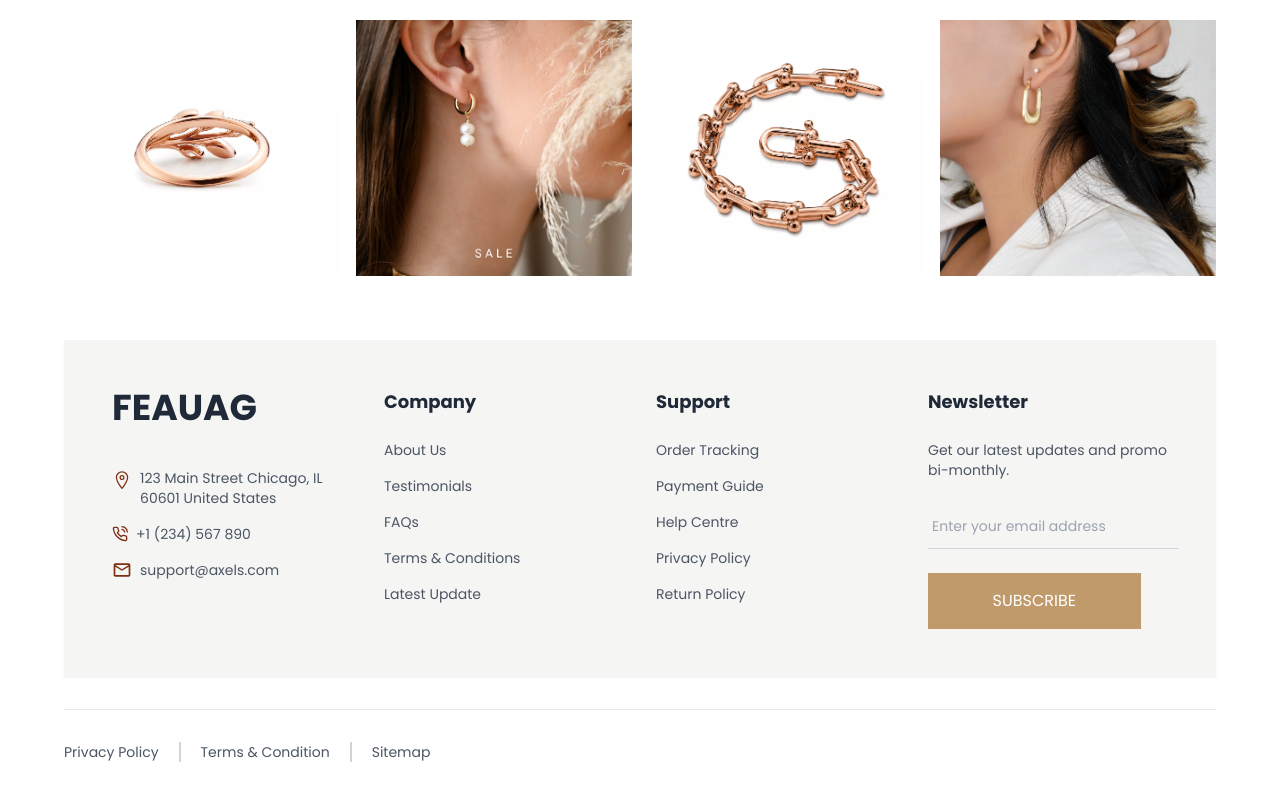
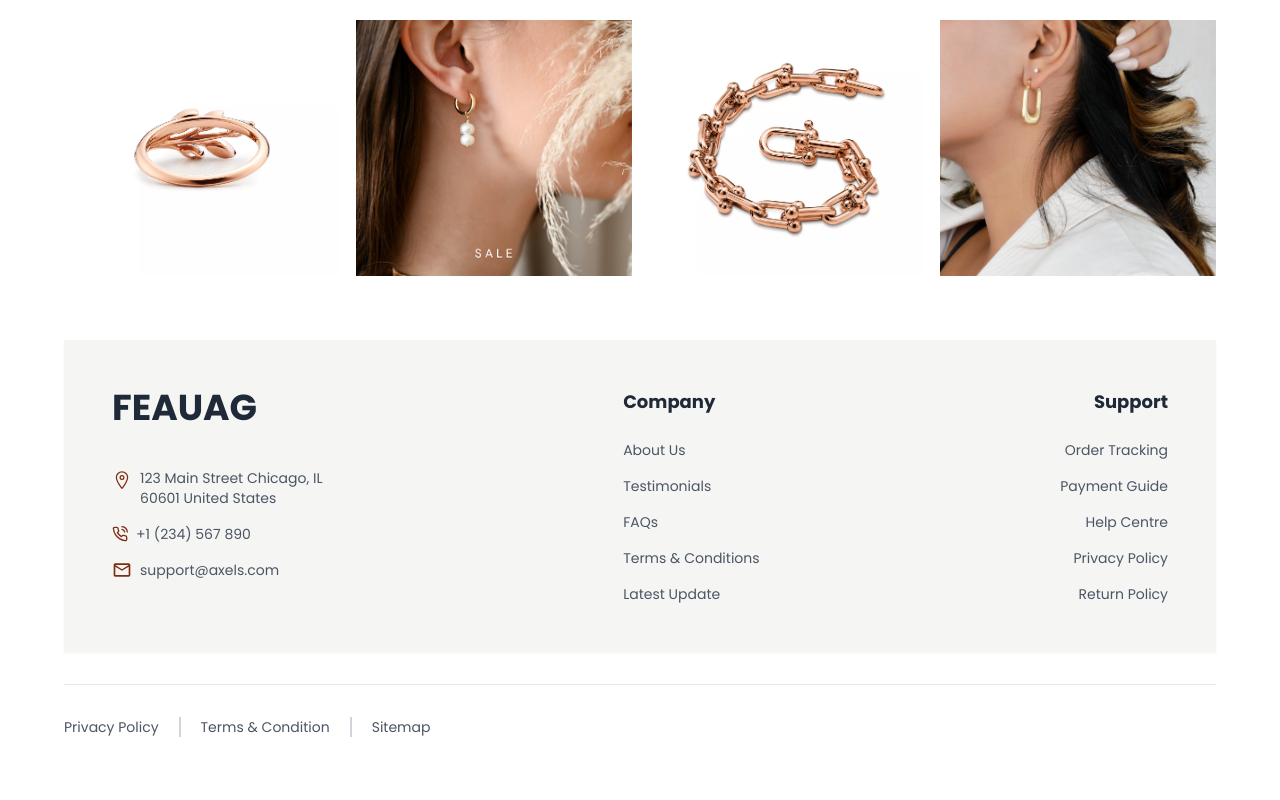
Before and after one commit to devifai-2026/Feaug_Ecomm_Client, a React (Vite) app: page / in a window 1280 px wide. Shown: the part 5422-6222 px from the top of the page. Built offline with nearby package versions, Linux system fonts and the light colour scheme; no server answers; a web font is replaced by a local one; what @react-pdf/renderer would draw is missing.

Commit message:
remove the newsletter section from footer

```diff
--- a/src/Component/Home/Footer.jsx
+++ b/src/Component/Home/Footer.jsx
@@ -15,14 +15,14 @@ const Footer = () => {
                 : 'text-gray-800'
         }`}>
             {/* Main Footer Content */}
-            <div className={`grid grid-cols-1 md:grid-cols-2 lg:grid-cols-4 justify-between gap-6 lg:gap-8 p-8 sm:p-10 lg:p-12 ${
+            <div className={`flex flex-col md:grid md:grid-cols-2 lg:flex lg:flex-row lg:justify-between gap-8 lg:gap-12 p-8 sm:p-10 lg:p-12 ${
                 isProductDetailsPage
                     ? 'bg-gray-900 border-gray-800'
                     : 'bg-stone-100 border-gray-200'
             }  shadow-sm`}>
 
                 {/* Contact Info Section */}
-                <div className="w-full lg:w-auto lg:flex-1 min-w-[250px] text-center sm:text-left">
+                <div className="w-full lg:w-auto lg:max-w-xs text-center sm:text-left">
                     <div className={`text-3xl md:text-4xl font-bold mb-8 sm:mb-10 ${
                         isProductDetailsPage
                             ? 'text-white'
@@ -69,7 +69,7 @@ const Footer = () => {
                 </div>
 
                 {/* Company Links */}
-                <div className="w-full lg:w-auto lg:flex-1 min-w-[150px] text-center sm:text-left">
+                <div className="w-full lg:w-auto text-center sm:text-left">
                     <div className={`text-base sm:text-lg font-bold mb-4 sm:mb-6 ${
                         isProductDetailsPage
                             ? 'text-white'
@@ -105,7 +105,7 @@ const Footer = () => {
                 </div>
 
                 {/* Support Links */}
-                <div className="w-full lg:w-auto lg:flex-1 min-w-[150px] text-center sm:text-left">
+                <div className="w-full lg:w-auto text-center sm:text-left lg:text-right">
                     <div className={`text-base sm:text-lg font-bold mb-4 sm:mb-6 ${
                         isProductDetailsPage
                             ? 'text-white'
@@ -117,7 +117,7 @@ const Footer = () => {
                         isProductDetailsPage
                             ? 'text-gray-300 hover:text-white'
                             : 'text-gray-600 hover:text-gray-800'
-                    }`}>
+                    } lg:items-end`}>
                         <div className='group text-xs sm:text-sm cursor-pointer transition-all duration-300 hover:scale-105'>
                             Order Tracking
                         </div>
@@ -142,41 +142,7 @@ const Footer = () => {
                     </div>
                 </div>
 
-                {/* Newsletter Section */}
-                <div className="w-full lg:w-auto lg:flex-1 min-w-[250px] text-center sm:text-left">
-                    <div className={`text-base sm:text-lg font-bold mb-4 sm:mb-6 ${
-                        isProductDetailsPage
-                            ? 'text-white'
-                            : 'text-gray-800'
-                    }`}>
-                        Newsletter
-                    </div>
-                    <div className={`mb-4 sm:mb-6 text-xs sm:text-sm ${
-                        isProductDetailsPage
-                            ? 'text-gray-300'
-                            : 'text-gray-600'
-                    }`}>
-                        Get our latest updates and promo bi-monthly.
-                    </div>
-                    <input
-                        type="email"
-                        placeholder="Enter your email address"
-                        className={`w-full max-w-xs mx-auto md:mx-0 border-b bg-transparent px-1 py-3 placeholder-gray-400 focus:outline-none text-xs sm:text-sm transition-all duration-300 hover:scale-105 focus:scale-105 ${
-                            isProductDetailsPage
-                                ? 'border-gray-600 text-white focus:border-white placeholder-gray-500'
-                                : 'border-gray-300 text-gray-600 focus:border-gray-600 placeholder-gray-400'
-                        }`}
-                    />
-                    <button className={`group mt-6 px-4 py-4 w-[75%] md:w-[45%] lg:w-[85%] max-w-xs mx-auto md:mx-0 text-center uppercase transition-all duration-300 hover:scale-105 ${
-                        isProductDetailsPage
-                            ? 'bg-[#C19A6B] text-white hover:bg-[#B08B5C]'
-                            : 'bg-[#C19A6B] text-white hover:bg-[#B08B5C]'
-                    }`}>
-                        <span className='transition-transform duration-300 group-hover:scale-105'>
-                            Subscribe
-                        </span>
-                    </button>
-                </div>
+
             </div>
 
             {/* Bottom Section */}
```
